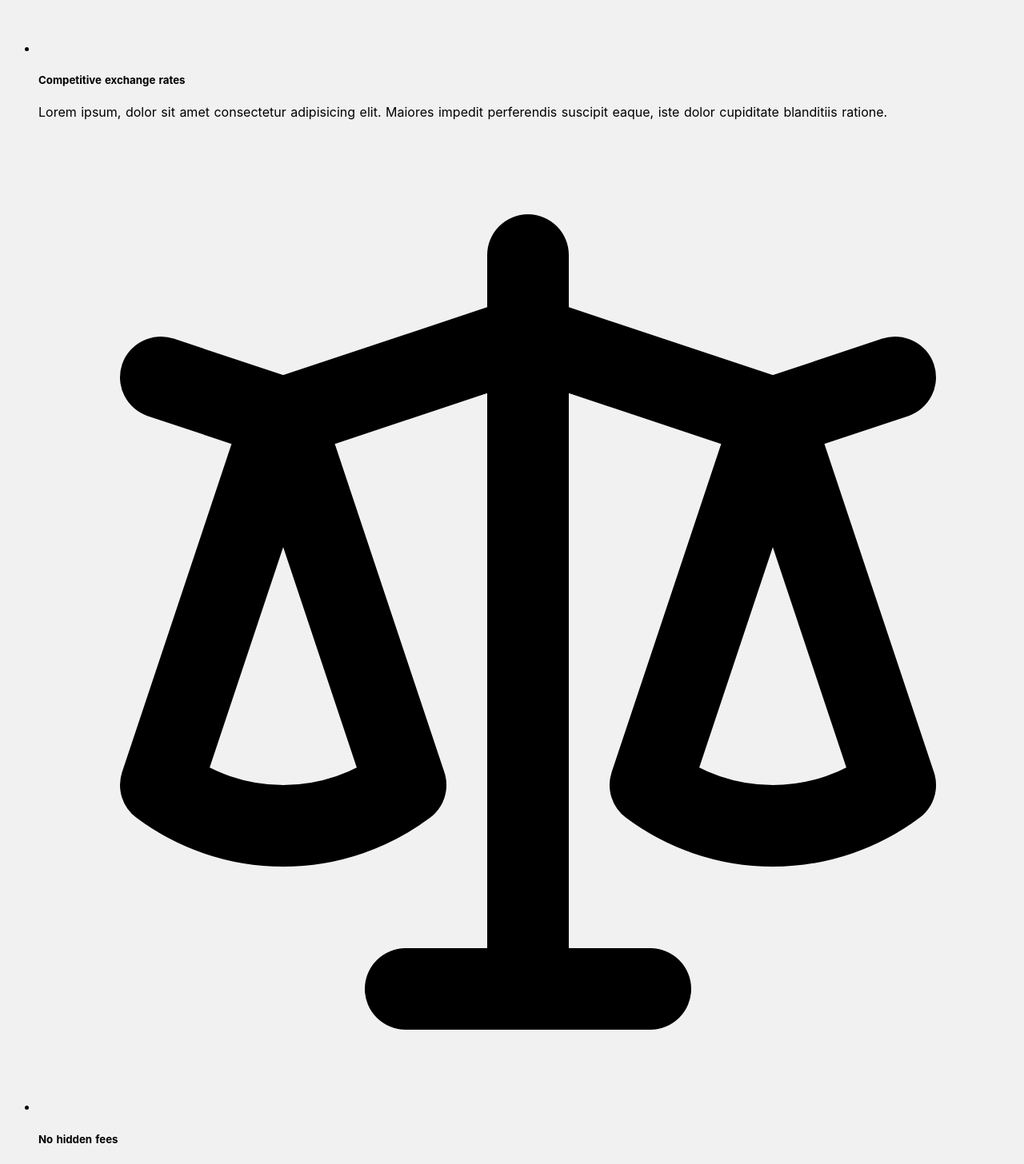
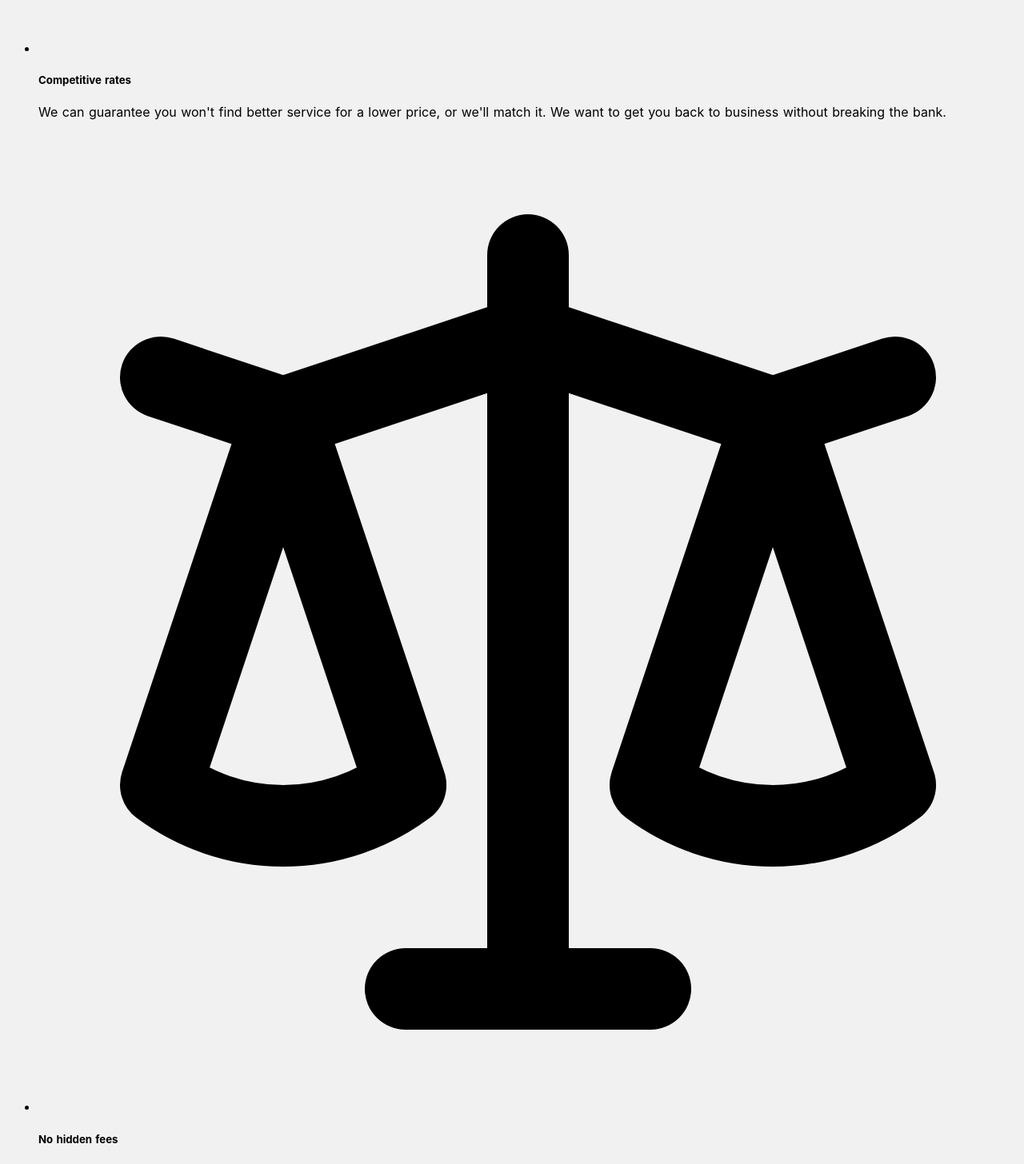
Before and after one commit to kendalled/janitornuxtfinal, a Nuxt app in the folder src/: page / in a window 1280 px wide. Shown: the part 9680-11136 px from the top of the page at 80% size. Built offline with nearby package versions, Linux system fonts and the light colour scheme.

Commit message:
No more lorem ipsum

```diff
--- a/src/components/ThreeColFeat.vue
+++ b/src/components/ThreeColFeat.vue
@@ -26,10 +26,10 @@
               </div>
               <div class="ml-4">
                 <h5 class="text-lg leading-6 font-medium text-gray-900">
-                  Competitive exchange rates
+                  Competitive rates
                 </h5>
                 <p class="mt-2 text-base leading-6 text-gray-500">
-                  Lorem ipsum, dolor sit amet consectetur adipisicing elit. Maiores impedit perferendis suscipit eaque, iste dolor cupiditate blanditiis ratione.
+                  We can guarantee you won't find better service for a lower price, or we'll match it. We want to get you back to business without breaking the bank.
                 </p>
               </div>
             </div>
@@ -48,7 +48,7 @@
                   No hidden fees
                 </h5>
                 <p class="mt-2 text-base leading-6 text-gray-500">
-                  Lorem ipsum, dolor sit amet consectetur adipisicing elit. Maiores impedit perferendis suscipit eaque, iste dolor cupiditate blanditiis ratione.
+                  Unlike most janitorial companies, we have no hidden fees, ever. Your cost is calculated into one sum for peace of mind.
                 </p>
               </div>
             </div>
@@ -64,10 +64,10 @@
               </div>
               <div class="ml-4">
                 <h5 class="text-lg leading-6 font-medium text-gray-900">
-                  Transfers are instant
+                  Quick turnarounds
                 </h5>
                 <p class="mt-2 text-base leading-6 text-gray-500">
-                  Lorem ipsum, dolor sit amet consectetur adipisicing elit. Maiores impedit perferendis suscipit eaque, iste dolor cupiditate blanditiis ratione.
+                  Same-day service is our specialty. Need a cleaning done ASAP? Don't hesitate to get started using our quote form.
                 </p>
               </div>
             </div>
@@ -86,7 +86,7 @@
                   Mobile notifications
                 </h5>
                 <p class="mt-2 text-base leading-6 text-gray-500">
-                  Lorem ipsum, dolor sit amet consectetur adipisicing elit. Maiores impedit perferendis suscipit eaque, iste dolor cupiditate blanditiis ratione.
+                  Through text message, you can see the status of your cleaning and request a job again. You're only a few taps away from a clean office!
                 </p>
               </div>
             </div>
```
